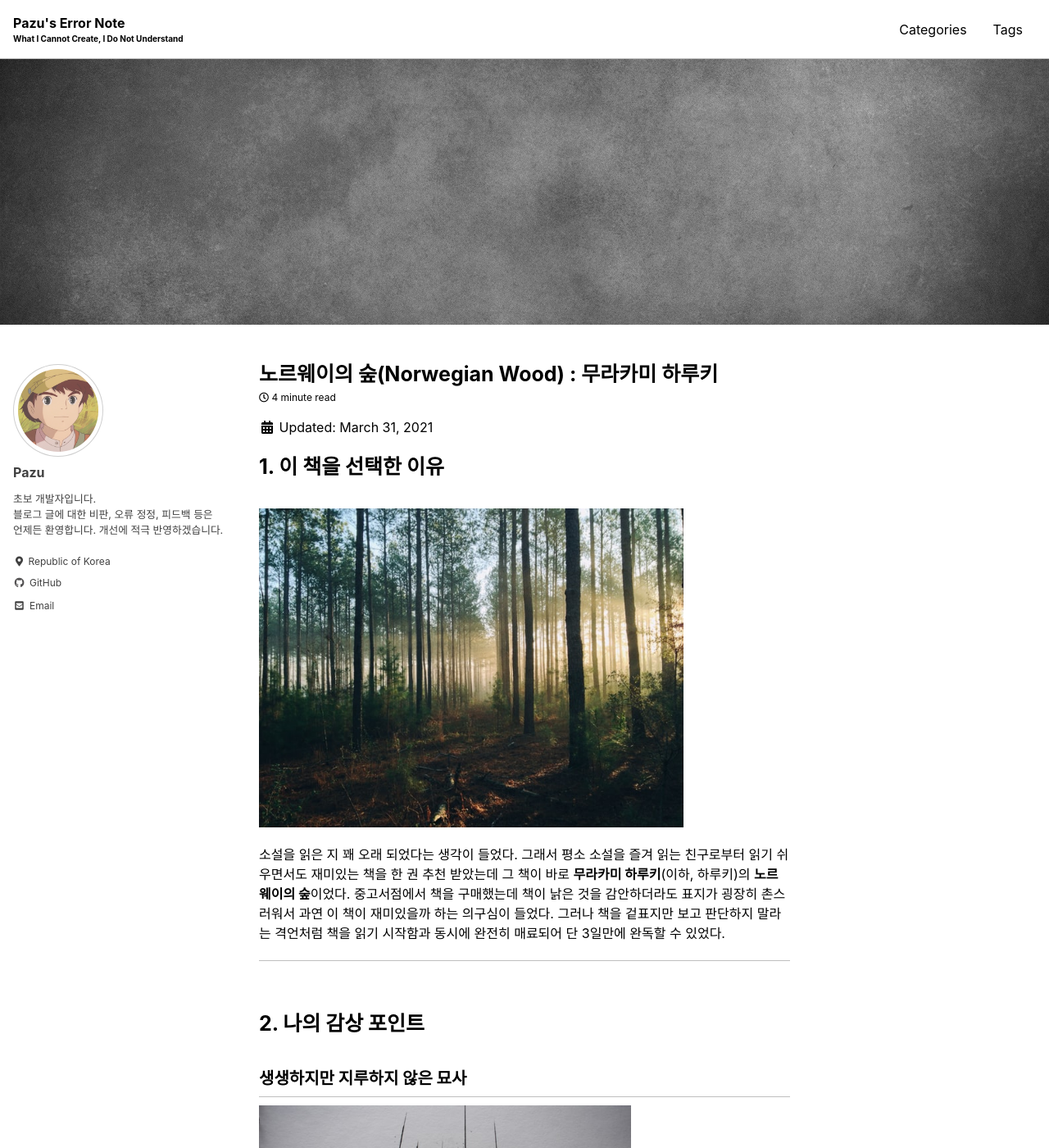
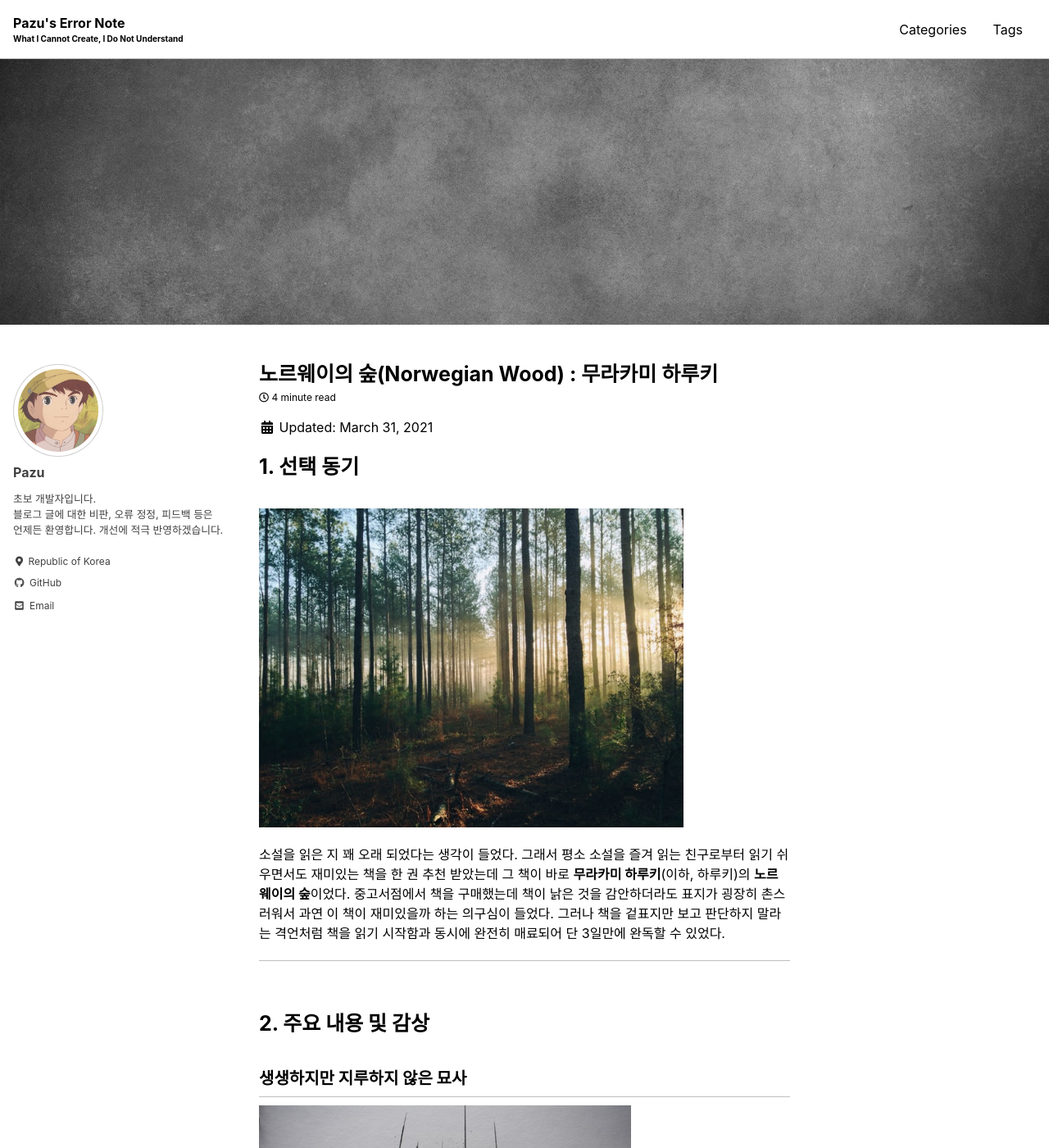
Before and after one commit to pazu0522/pazu0522.github.io, a Jekyll site: the page built from _posts/2021-03-31-book_review_2021_03.md, in a window 1280 px wide and 1400 px high. Shown: the whole window at 82% size. Built offline with Jekyll 4.4.1, drawn with Linux system fonts in a browser that asks for light colours; cached includes are drawn as plain includes; some of the changed text lies outside the part shown.

Commit message:
Book review 2103 ++

```diff
--- a/_posts/2021-03-31-book_review_2021_03.md
+++ b/_posts/2021-03-31-book_review_2021_03.md
@@ -13,7 +13,7 @@ header:
   image: /assets/images/texture.jpg
 ---
 
-# 1. 이 책을 선택한 이유
+# 1. 선택 동기
 <br>
 <img src="/assets/images/book_review/woods.jpg" width="80%" height="60%" title="woods" alt="woods"/>
 
@@ -22,7 +22,7 @@ header:
 * * *
 <br>
 
-# 2. 나의 감상 포인트
+# 2. 주요 내용 및 감상
 
 ## 생생하지만 지루하지 않은 묘사
 
@@ -71,7 +71,7 @@ header:
 * * *
 <br>
 
-# 3. 이 책을 추천하는 이유
+# 3. 추천 이유
 <br>
 무엇보다 이 책의 가장 큰 장점은 첫째도 재미, 둘째도 재미이다. 책을 읽고 나서 사람마다 감상은 모두 다르다고는 하지만 내가 느끼기에 이 책은 큰 메시지를 담고 있지는 않은 것 같다. 감명 깊은 책이라기보다는 너무나도 재밌는 책이었다. 책문장이 술술 읽히고 생각을 깊게 요하는 부분도 없다. 살짝 지루해진다는 생각이 들 때, 어김 없이 등장하는 외설적인 전개로 신경을 찌릿하게 자극한다. 여기서 갑자기? 처음에는 조금 당황스럽긴 하지만 이내 익숙해진다.
 
```
